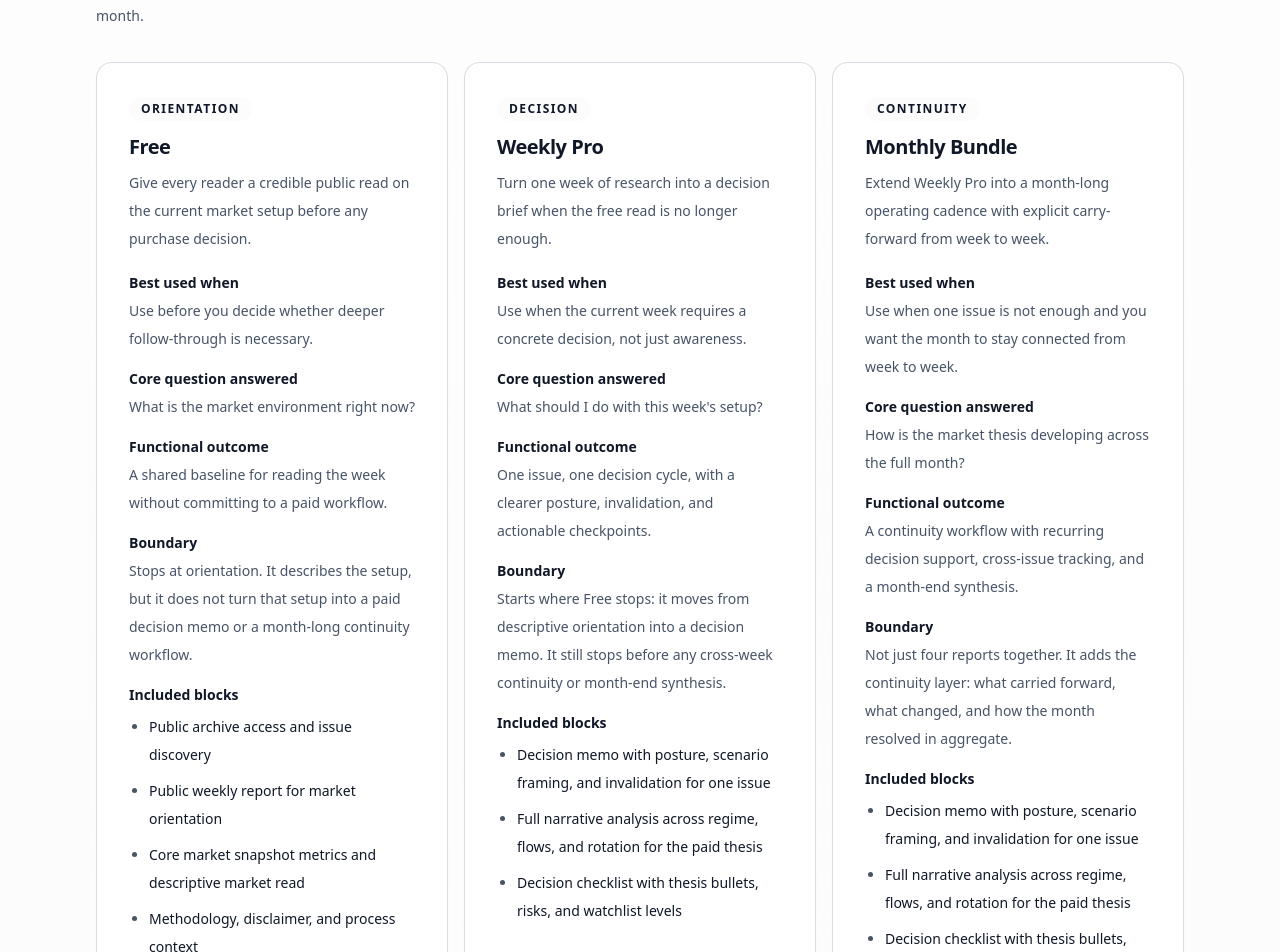
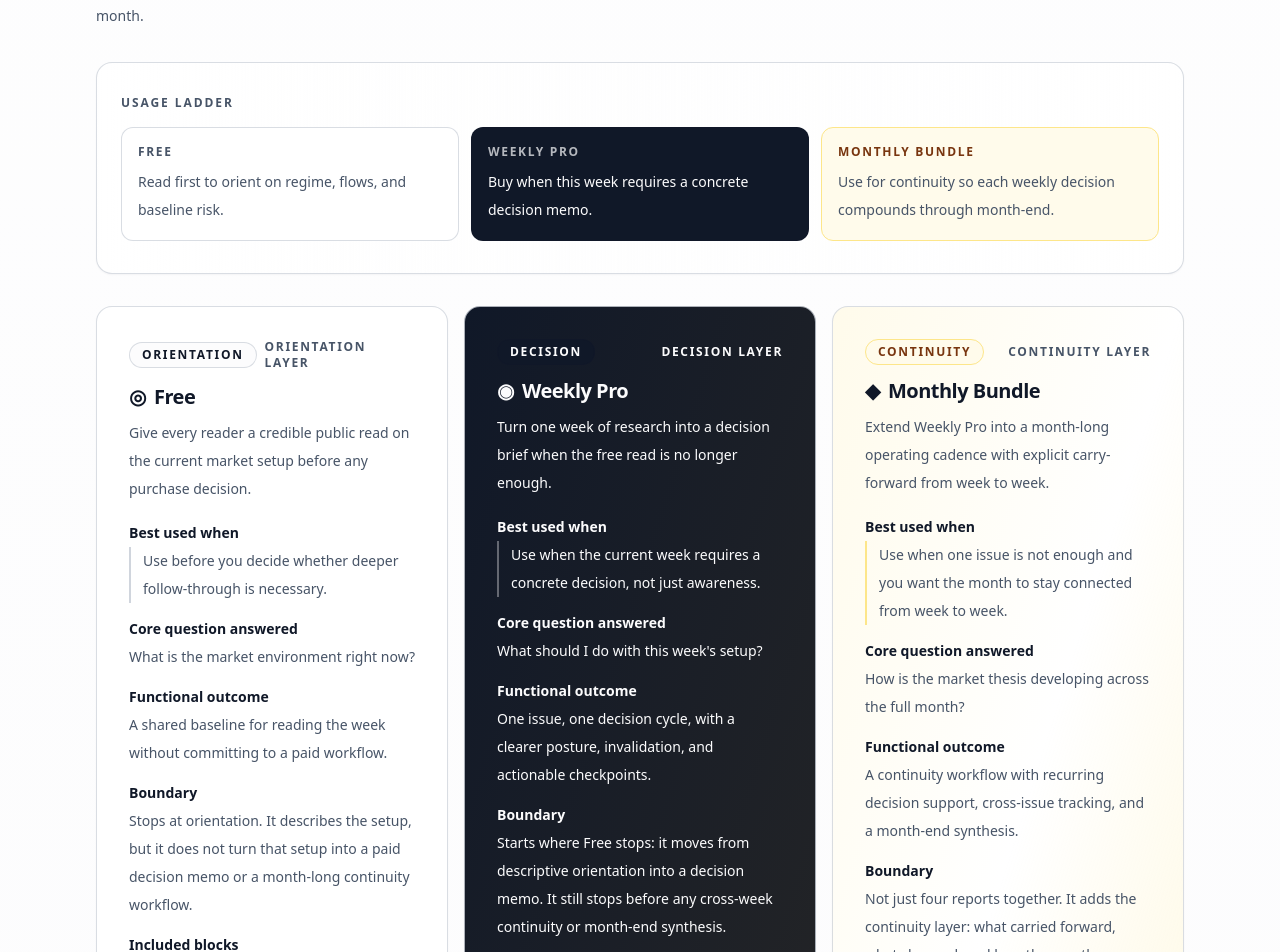
Before and after one commit to castanhf/Weekly-Crypto-Pulse, a Next.js app: page / in a window 1280 px wide. Shown: the part 2380-3332 px from the top of the page. Built offline with nearby package versions, Linux system fonts and the light colour scheme; no server answers.

Commit message:
Strengthen free/pro/bundle visual hierarchy

```diff
--- a/app/page.tsx
+++ b/app/page.tsx
@@ -147,13 +147,24 @@ export default function HomePage(): JSX.Element {
         />
         <SurfaceCard className="space-y-6">
           <div className="grid gap-4 md:grid-cols-3">
-            {[freeTier, weeklyProTier, monthlyBundleTier].map((tier) => (
-              <article className="space-y-3 rounded-xl border border-line/80 bg-paper px-5 py-5" key={tier.id}>
-                <p className="text-xs font-semibold uppercase tracking-[0.12em] text-muted">{tier.editorialRole}</p>
-                <h3 className="text-base font-semibold tracking-tight">{tier.name}</h3>
-                <p className="text-sm leading-7 text-muted">{tier.targetReaderNeed}</p>
-              </article>
-            ))}
+            {[freeTier, weeklyProTier, monthlyBundleTier].map((tier) => {
+              const toneClassName =
+                tier.id === 'weeklyPro'
+                  ? 'border-ink bg-ink text-paper'
+                  : tier.id === 'monthlyBundle'
+                    ? 'border-amber-200 bg-amber-50'
+                    : 'border-line/80 bg-paper';
+
+              const mutedClassName = tier.id === 'weeklyPro' ? 'text-paper/75' : 'text-muted';
+
+              return (
+                <article className={`space-y-3 rounded-xl border px-5 py-5 ${toneClassName}`} key={tier.id}>
+                  <p className={`text-xs font-semibold uppercase tracking-[0.12em] ${mutedClassName}`}>{tier.editorialRole}</p>
+                  <h3 className="text-base font-semibold tracking-tight">{tier.name}</h3>
+                  <p className={`text-sm leading-7 ${mutedClassName}`}>{tier.targetReaderNeed}</p>
+                </article>
+              );
+            })}
           </div>
           <div className="flex flex-col gap-3 sm:flex-row sm:flex-wrap">
             <ProCta checkoutTarget={weeklyProCheckoutTarget} label="Buy Weekly Pro — Single Issue" />
--- a/app/pro/page.tsx
+++ b/app/pro/page.tsx
@@ -18,6 +18,13 @@ type HeroNote = Readonly<{
   description: string;
 }>;
 
+type HierarchyStep = Readonly<{
+  role: string;
+  title: string;
+  description: string;
+  className: string;
+}>;
+
 type OfferMetric = Readonly<{
   label: string;
   value: string;
@@ -31,11 +38,32 @@ type OfferNarrative = Readonly<{
 const HERO_NOTES: ReadonlyArray<HeroNote> = [
   {
     title: 'Single Issue',
-    description: 'The entry offer when one week needs a decision now.'
+    description: 'Entry paid offer for one immediate decision cycle.'
   },
   {
     title: 'Monthly Bundle',
-    description: 'The best-value option when decisions need continuity across the month.'
+    description: 'Most complete package for continuity across the full month.'
+  }
+] as const;
+
+const HIERARCHY_STEPS: ReadonlyArray<HierarchyStep> = [
+  {
+    role: 'Free',
+    title: 'Orientation',
+    description: 'Read the public issue first to map the current setup.',
+    className: 'border-line/80 bg-white text-ink'
+  },
+  {
+    role: 'Weekly Pro',
+    title: 'Decision support',
+    description: 'Upgrade for one issue when this week needs a clear posture.',
+    className: 'border-ink bg-ink text-paper'
+  },
+  {
+    role: 'Monthly Bundle',
+    title: 'Continuity',
+    description: 'Stay connected across all weekly issues with month-end synthesis.',
+    className: 'border-amber-200 bg-amber-50 text-amber-950'
   }
 ] as const;
 
@@ -235,6 +263,22 @@ export default function ProPage(): JSX.Element {
               </div>
             </div>
 
+            <div className="space-y-3">
+              <p className="text-xs font-semibold uppercase tracking-[0.16em] text-muted">Hierarchy at a glance</p>
+              <div className="grid gap-3">
+                {HIERARCHY_STEPS.map((step) => (
+                  <div className={`rounded-2xl border px-5 py-5 ${step.className}`} key={step.role}>
+                    <div className="flex flex-wrap items-center gap-2">
+                      <p className="text-[0.7rem] font-semibold uppercase tracking-[0.14em] text-current/70">{step.role}</p>
+                      <span aria-hidden="true" className="text-current/45">→</span>
+                      <p className="text-sm font-semibold tracking-tight text-current">{step.title}</p>
+                    </div>
+                    <p className="mt-2 text-sm leading-7 text-current/80">{step.description}</p>
+                  </div>
+                ))}
+              </div>
+            </div>
+
             <div className="grid gap-3 sm:grid-cols-2 xl:grid-cols-1">
               {HERO_NOTES.map((note) => (
                 <div className="rounded-2xl border border-line/80 bg-white px-5 py-5" key={note.title}>
@@ -262,8 +306,7 @@ export default function ProPage(): JSX.Element {
             <div className="rounded-2xl border border-line/80 bg-white px-5 py-5">
               <p className="text-sm font-semibold text-ink">Editorial hierarchy</p>
               <p className="mt-2 text-sm leading-7 text-muted">
-                Free remains the orientation layer. Pro exists for action: Single Issue for one decision cycle and
-                Monthly Bundle for continuity plus a month-end synthesis.
+                Free remains orientation. Weekly Pro turns one issue into an actionable decision memo. Monthly Bundle adds the continuity layer that keeps the thesis connected across the month.
               </p>
             </div>
           </div>
--- a/components/pro/tier-differentiation.tsx
+++ b/components/pro/tier-differentiation.tsx
@@ -1,53 +1,126 @@
 import { PageSection, SectionIntro, SurfaceCard } from '@/components/layout/page-shell';
-import { CONTENT_TIER_IDS, getContentBlockLabel, getContentTierDefinition } from '@/domain/content-tier';
+import { CONTENT_TIER_IDS, type ContentTierId, getContentBlockLabel, getContentTierDefinition } from '@/domain/content-tier';
 
 type TierDifferentiationProps = Readonly<{
   description: string;
   title: string;
 }>;
 
+type TierPresentation = Readonly<{
+  badgeClassName: string;
+  cardClassName: string;
+  icon: string;
+  railClassName: string;
+  toneLabel: string;
+}>;
+
+const TIER_PRESENTATIONS: Readonly<Record<ContentTierId, TierPresentation>> = {
+  free: {
+    badgeClassName: 'border-line/80 bg-paper text-ink',
+    cardClassName: 'border-line/80 bg-white',
+    icon: '◎',
+    railClassName: 'border-line',
+    toneLabel: 'Orientation layer'
+  },
+  weeklyPro: {
+    badgeClassName: 'border-ink/15 bg-ink text-paper',
+    cardClassName: 'border-ink/15 bg-gradient-to-br from-ink to-neutral-800 text-paper',
+    icon: '◉',
+    railClassName: 'border-paper/35',
+    toneLabel: 'Decision layer'
+  },
+  monthlyBundle: {
+    badgeClassName: 'border-amber-200 bg-amber-50 text-amber-900',
+    cardClassName: 'border-amber-200 bg-gradient-to-br from-amber-50 via-white to-amber-100/60',
+    icon: '◆',
+    railClassName: 'border-amber-200',
+    toneLabel: 'Continuity layer'
+  }
+} as const;
+
+const mutedClassByTierId: Readonly<Record<ContentTierId, string>> = {
+  free: 'text-muted',
+  weeklyPro: 'text-paper/78',
+  monthlyBundle: 'text-muted'
+};
+
+const listClassByTierId: Readonly<Record<ContentTierId, string>> = {
+  free: 'text-ink marker:text-muted',
+  weeklyPro: 'text-paper/90 marker:text-paper/45',
+  monthlyBundle: 'text-ink marker:text-muted'
+};
+
 export function TierDifferentiation({ description, title }: TierDifferentiationProps): JSX.Element {
   return (
-    <PageSection aria-labelledby="tier-differentiation-heading">
+    <PageSection aria-labelledby="tier-differentiation-heading" className="space-y-6">
       <SectionIntro description={description} id="tier-differentiation-heading" title={title} />
+
+      <SurfaceCard className="space-y-4 border-line/80 bg-gradient-to-r from-white via-paper/35 to-white px-5 py-5 sm:px-6">
+        <p className="text-xs font-semibold uppercase tracking-[0.16em] text-muted">Usage ladder</p>
+        <div className="grid gap-3 md:grid-cols-3">
+          <div className="rounded-xl border border-line/80 bg-white px-4 py-4">
+            <p className="text-xs font-semibold uppercase tracking-[0.14em] text-muted">Free</p>
+            <p className="mt-2 text-sm leading-7 text-muted">Read first to orient on regime, flows, and baseline risk.</p>
+          </div>
+          <div className="rounded-xl border border-ink/15 bg-ink px-4 py-4 text-paper">
+            <p className="text-xs font-semibold uppercase tracking-[0.14em] text-paper/70">Weekly Pro</p>
+            <p className="mt-2 text-sm leading-7 text-paper/88">Buy when this week requires a concrete decision memo.</p>
+          </div>
+          <div className="rounded-xl border border-amber-200 bg-amber-50 px-4 py-4">
+            <p className="text-xs font-semibold uppercase tracking-[0.14em] text-amber-900">Monthly Bundle</p>
+            <p className="mt-2 text-sm leading-7 text-muted">Use for continuity so each weekly decision compounds through month-end.</p>
+          </div>
+        </div>
+      </SurfaceCard>
 
       <div className="grid gap-4 lg:grid-cols-3">
         {CONTENT_TIER_IDS.map((tierId) => {
           const tier = getContentTierDefinition(tierId);
+          const presentation = TIER_PRESENTATIONS[tierId];
+          const mutedClassName = mutedClassByTierId[tierId];
+          const listClassName = listClassByTierId[tierId];
 
           return (
-            <SurfaceCard className="space-y-5" key={tier.id}>
+            <SurfaceCard className={`space-y-5 border ${presentation.cardClassName}`} key={tier.id}>
               <div className="space-y-3">
-                <p className="inline-flex rounded-full bg-paper px-3 py-1 text-xs font-semibold uppercase tracking-[0.12em] text-ink">
-                  {tier.editorialRole}
-                </p>
+                <div className="flex items-center justify-between gap-2">
+                  <p className={`inline-flex rounded-full border px-3 py-1 text-xs font-semibold uppercase tracking-[0.14em] ${presentation.badgeClassName}`}>
+                    {tier.editorialRole}
+                  </p>
+                  <p className={`text-xs font-semibold uppercase tracking-[0.14em] ${mutedClassName}`}>{presentation.toneLabel}</p>
+                </div>
                 <div className="space-y-2">
-                  <h3 className="text-xl font-semibold tracking-tight">{tier.name}</h3>
-                  <p className="text-sm leading-7 text-muted">{tier.purpose}</p>
+                  <h3 className="text-xl font-semibold tracking-tight">
+                    <span className="mr-2" aria-hidden="true">
+                      {presentation.icon}
+                    </span>
+                    {tier.name}
+                  </h3>
+                  <p className={`text-sm leading-7 ${mutedClassName}`}>{tier.purpose}</p>
                 </div>
               </div>
 
               <dl className="space-y-4 text-sm">
                 <div>
-                  <dt className="font-semibold text-ink">Best used when</dt>
-                  <dd className="mt-1 leading-7 text-muted">{tier.workflowMoment}</dd>
+                  <dt className="font-semibold text-current">Best used when</dt>
+                  <dd className={`mt-1 border-l-2 pl-3 leading-7 ${presentation.railClassName} ${mutedClassName}`}>{tier.workflowMoment}</dd>
                 </div>
                 <div>
-                  <dt className="font-semibold text-ink">Core question answered</dt>
-                  <dd className="mt-1 leading-7 text-muted">{tier.primaryQuestion}</dd>
+                  <dt className="font-semibold text-current">Core question answered</dt>
+                  <dd className={`mt-1 leading-7 ${mutedClassName}`}>{tier.primaryQuestion}</dd>
                 </div>
                 <div>
-                  <dt className="font-semibold text-ink">Functional outcome</dt>
-                  <dd className="mt-1 leading-7 text-muted">{tier.primaryOutcome}</dd>
+                  <dt className="font-semibold text-current">Functional outcome</dt>
+                  <dd className={`mt-1 leading-7 ${mutedClassName}`}>{tier.primaryOutcome}</dd>
                 </div>
                 <div>
-                  <dt className="font-semibold text-ink">Boundary</dt>
-                  <dd className="mt-1 leading-7 text-muted">{tier.differentiationBoundary}</dd>
+                  <dt className="font-semibold text-current">Boundary</dt>
+                  <dd className={`mt-1 leading-7 ${mutedClassName}`}>{tier.differentiationBoundary}</dd>
                 </div>
                 <div>
-                  <dt className="font-semibold text-ink">Included blocks</dt>
+                  <dt className="font-semibold text-current">Included blocks</dt>
                   <dd className="mt-2">
-                    <ul className="list-disc space-y-2 pl-5 leading-7 text-ink marker:text-muted">
+                    <ul className={`list-disc space-y-2 pl-5 leading-7 ${listClassName}`}>
                       {tier.includedContentBlocks.map((contentBlockId) => (
                         <li key={contentBlockId}>{getContentBlockLabel(contentBlockId)}</li>
                       ))}
```
